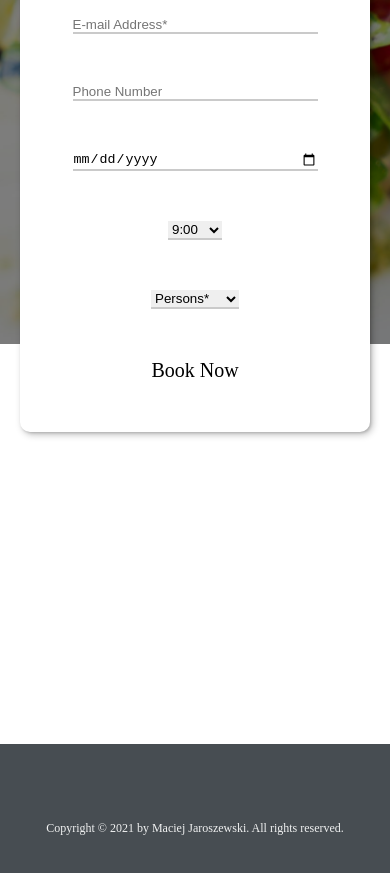
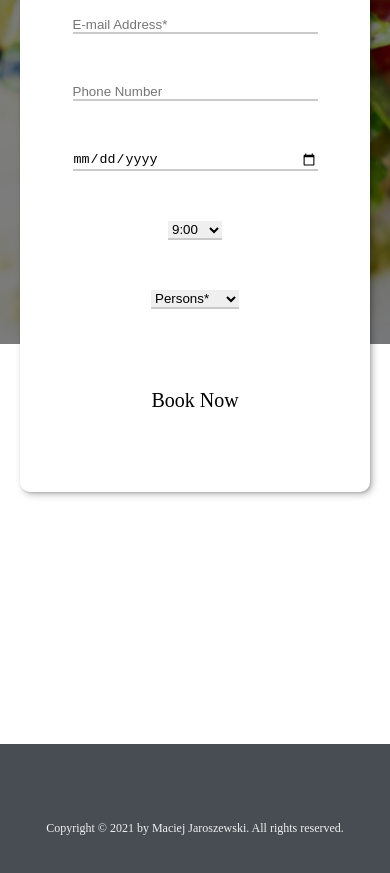
Before and after one commit to mjaroszewski1979/nature-restaurant, a plain HTML site: page index.html in a window 390 px wide. Shown: the part 8443-9316 px from the top of the page. Drawn offline with nearby package versions, Linux system fonts and the light colour scheme; a web font is replaced by a local one.

Commit message:
Update style.css

```diff
--- a/style.css
+++ b/style.css
@@ -762,6 +762,10 @@ button:hover {
         grid-gap: 0;
     }
 
+    .btn-book {
+        padding: var(--md);
+    }
+
     .footer {
         margin-top: 40rem;
     }
```
